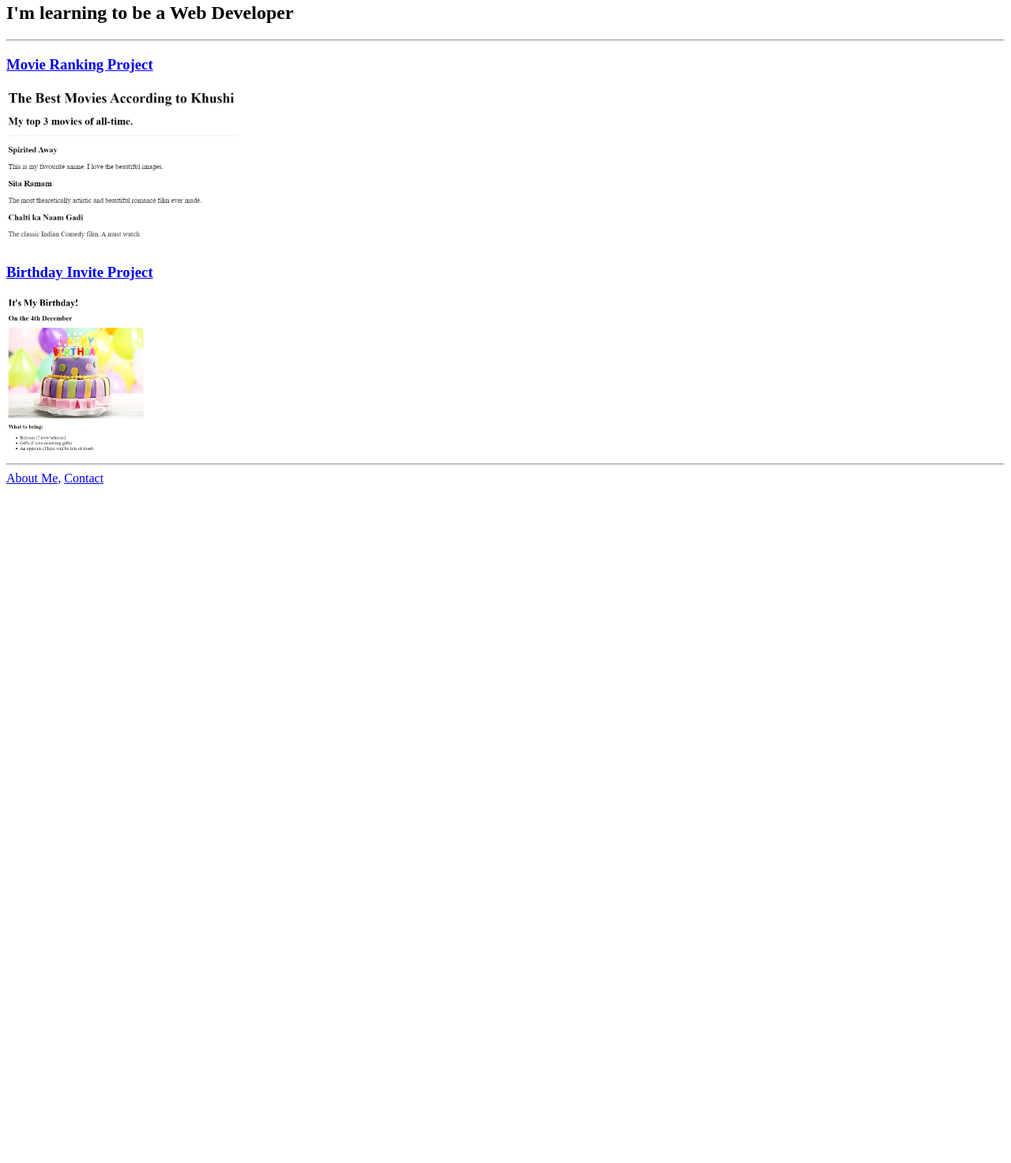
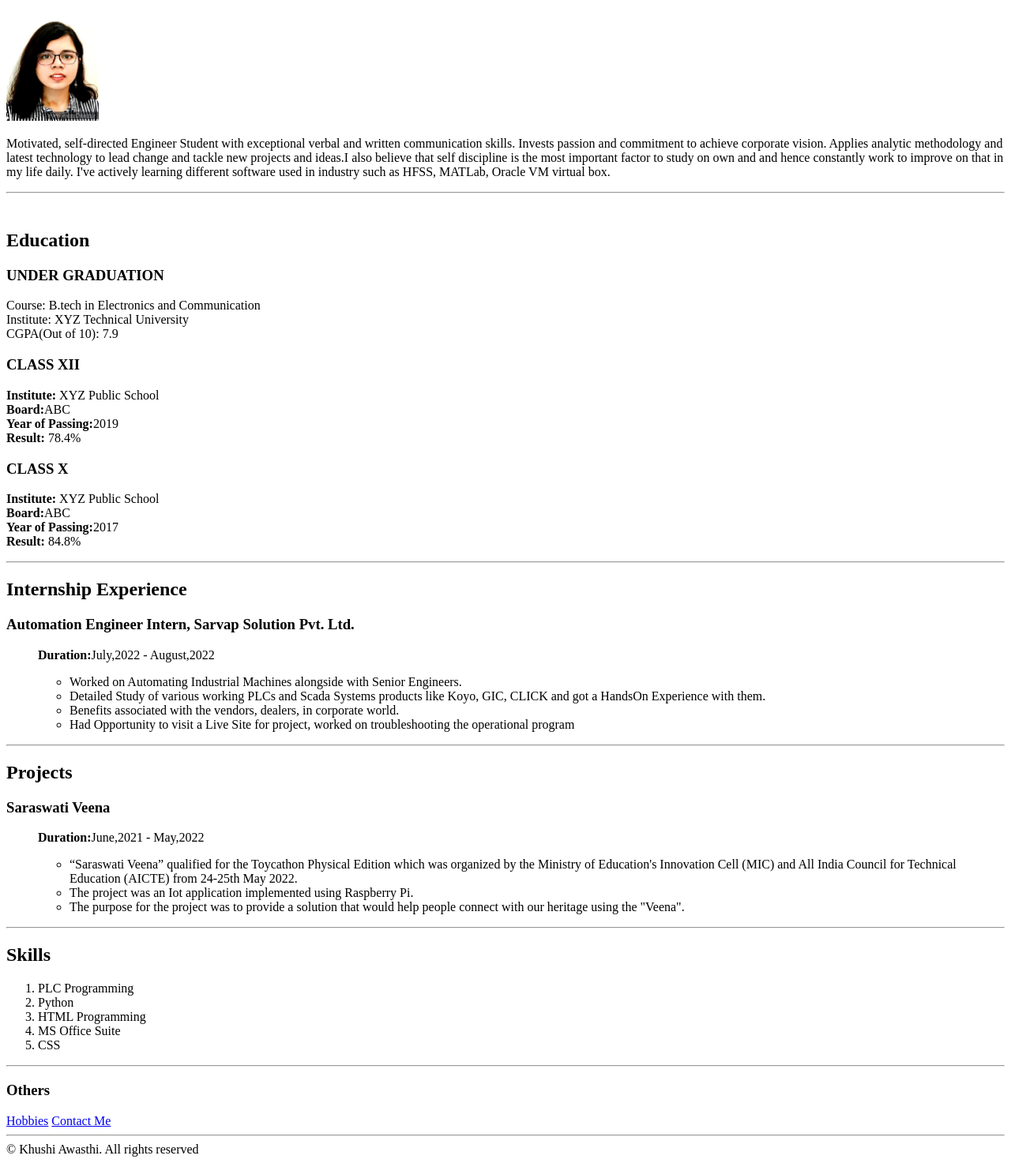
Before and after one commit to awasthee/html-portfolio, a plain HTML site: page index.html in a window 1280 px wide. Shown: the part 77-1550 px from the top of the page at 79% size. Before the commit the page ends 800 px from the top, so only its background shows below. Drawn offline with Linux system fonts and the light colour scheme.

Commit message:
Add files via upload

```diff
--- a/index.html
+++ b/index.html
@@ -1,23 +1,84 @@
 <!DOCTYPE html>
-<html>
+<html lang="en">
     <head>
         <meta charset="UTF-8">
-        <meta name="viewport" content="width=device-width, intial-scale=1.0">
-        <title>My Projects</title>
+        <meta name="viewport" content="width=device-width, initial-scale=1.0">
+        <title>My Resume</title>
     </head>
 
     <body>
-        <h1>Khushi Awasthi's Website</h1>
-        <h2>I'm learning to be a Web Developer</h2>
-        <hr />
-            <h3><a href="./public/movie-ranking.html"> Movie Ranking Project</a> </h3>
-            <img src="./assets/images/movie-ranking.png" alt="Image showing preview of project" height="200" />
-
-            <h3><a href="./public/birthday-invite.html"> Birthday Invite Project</a></h3>
-            <img src="./assets/images/birthday-invite.png" alt="Image showing preview of project" height="200" />
-
-        <hr />
-            <a href="./public/about.html">About Me,</a>
-            <a href="./public/contact.html">Contact</a>
+        <h1>Khushi Awasthi</h1>
+        <img src="./images/Khushi Photo.png" alt="photograph of khushi awasthi" height="150" /> <br />
+            <p>
+                Motivated, self-directed Engineer Student with exceptional verbal and written communication skills.
+                Invests passion and commitment to achieve corporate vision. Applies analytic methodology and latest
+                technology to lead change and tackle new projects and ideas.I also believe that self discipline is the
+                most important factor to study on own and and hence constantly work to improve on that in my life
+                daily. I've actively learning different software used in industry such as HFSS, MATLab, Oracle VM virtual
+                box.
+            </p>
+            <hr />
+            <br />
+            <h2>Education</h2>
+            <h3>UNDER GRADUATION</h3>
+            <p>
+                Course: B.tech in Electronics and Communication<br />
+                Institute: XYZ Technical University<br />
+                CGPA(Out of 10): 7.9
+            </p>
+            <h3>CLASS XII</h3>
+            <p>
+                <b>Institute:</b> XYZ Public School<br />
+                <b>Board:</b>ABC<br />
+                <b>Year of Passing:</b>2019<br />
+                <b>Result:</b> 78.4%
+            </p>
+            <h3>CLASS X</h3>
+            <p>
+                <b>Institute:</b> XYZ Public School<br />
+                <b>Board:</b>ABC<br />
+                <b>Year of Passing:</b>2017<br />
+                <b>Result:</b> 84.8%
+            </p>
+            <hr />
+            <h2>Internship Experience</h2>
+            <h3>Automation Engineer Intern, Sarvap Solution Pvt. Ltd. </h3>
+            <ul>
+                <p><b>Duration:</b>July,2022 - August,2022</p>
+                <ul>
+                    <li>Worked on Automating Industrial Machines alongside with Senior Engineers.</li>
+                    <li>Detailed Study of various working PLCs and Scada Systems products like Koyo, GIC, CLICK and got a HandsOn
+                        Experience with them.</li>
+                    <li>Benefits associated with the vendors, dealers, in corporate world.</li>
+                    <li>Had Opportunity to visit a Live Site for project, worked on troubleshooting the operational program</li>
+                </ul>
+            </ul>
+            <hr />
+            <h2>Projects</h2>
+            <h3>Saraswati Veena</h3>
+            <ul>
+                <p><b>Duration:</b>June,2021 - May,2022</p>
+                <ul>
+                    <li>“Saraswati Veena” qualified for the Toycathon Physical Edition which was organized by the Ministry of Education's Innovation Cell (MIC) and All
+                        India Council for Technical Education (AICTE) from 24-25th May 2022.</li>
+                    <li>The project was an Iot application implemented using Raspberry Pi.</li>
+                    <li>The purpose for the project was to provide a solution that would help people connect with our heritage using the "Veena".</li>
+                </ul>
+            </ul>
+            <hr />
+            <h2>Skills</h2>
+            <ol>
+                <li>PLC Programming</li>
+                <li>Python</li>
+                <li>HTML Programming</li>
+                <li>MS Office Suite</li>
+                <li>CSS</li>
+            </ol>
+            <hr />
+            <h3>Others</h3>
+            <a href="./public/hobbies.html">Hobbies</a>
+            <a href="./public/Contact Details.html">Contact Me</a>
+            <hr />
+            <footer>© Khushi Awasthi. All rights reserved</footer>
     </body>
 </html>
```
Also changed, not shown: public/Contact Details.html (added, +6 -0 lines), public/hobbies.html (added, +13 -0 lines), images/Khushi Photo.png (added).
